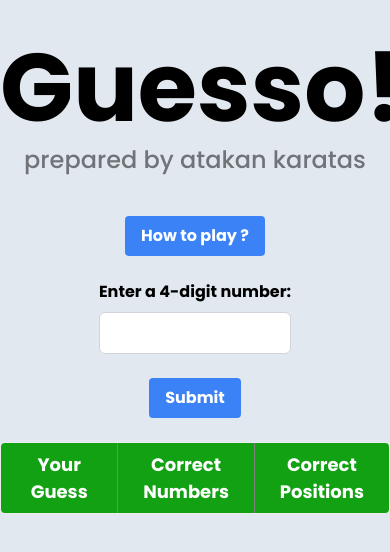
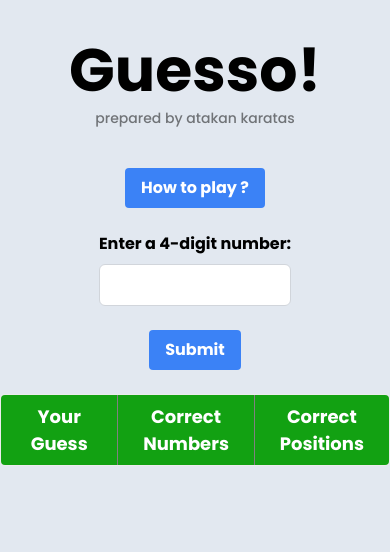
Before and after one commit to Drein100/guesso, a website: page index.html in a window 390 px wide. Drawn offline with Linux system fonts and the light colour scheme.

Commit message:
index.html

```diff
--- a/index.html
+++ b/index.html
@@ -3,7 +3,7 @@
   <head>
     <meta charset="UTF-8">
     <title>Guesso!</title>
-    <link rel="icon" type="image/x-icon" href="/Group 1.png">
+    <link rel="icon" type="image/x-icon" href="/Group 1.png?">
     <link rel="stylesheet" href="./output.css">
     <style>
     @import url('https://fonts.googleapis.com/css2?family=Poppins:wght@300;400;500;600;700;800;900&display=swap');
@@ -74,8 +74,8 @@
     </style>
   </head>
   <body class="font-poppins bg-slate-200" >
-    <h1 class="text-center text-8xl mt-10 font-bold sm:text-6xl">Guesso!</h1>
-    <div class="mt-2 mb-5 flex justify-center items-center text-2xl font-medium opacity-50 sm:text-sm">
+    <h1 class="text-center text-6xl mt-10 font-bold">Guesso!</h1>
+    <div class="mt-2 mb-5 flex justify-center items-center text-sm font-medium opacity-50">
       <p> prepared by <a href="https://github.com/Drein100" target="_blank">atakan karatas</a></p>
     </div>
     <button id="infoBtn" class="block mx-auto bg-blue-500 hover:bg-blue-700 text-white font-bold py-2 px-4 mt-10 mb-6 rounded">How to play ?</button>
```
